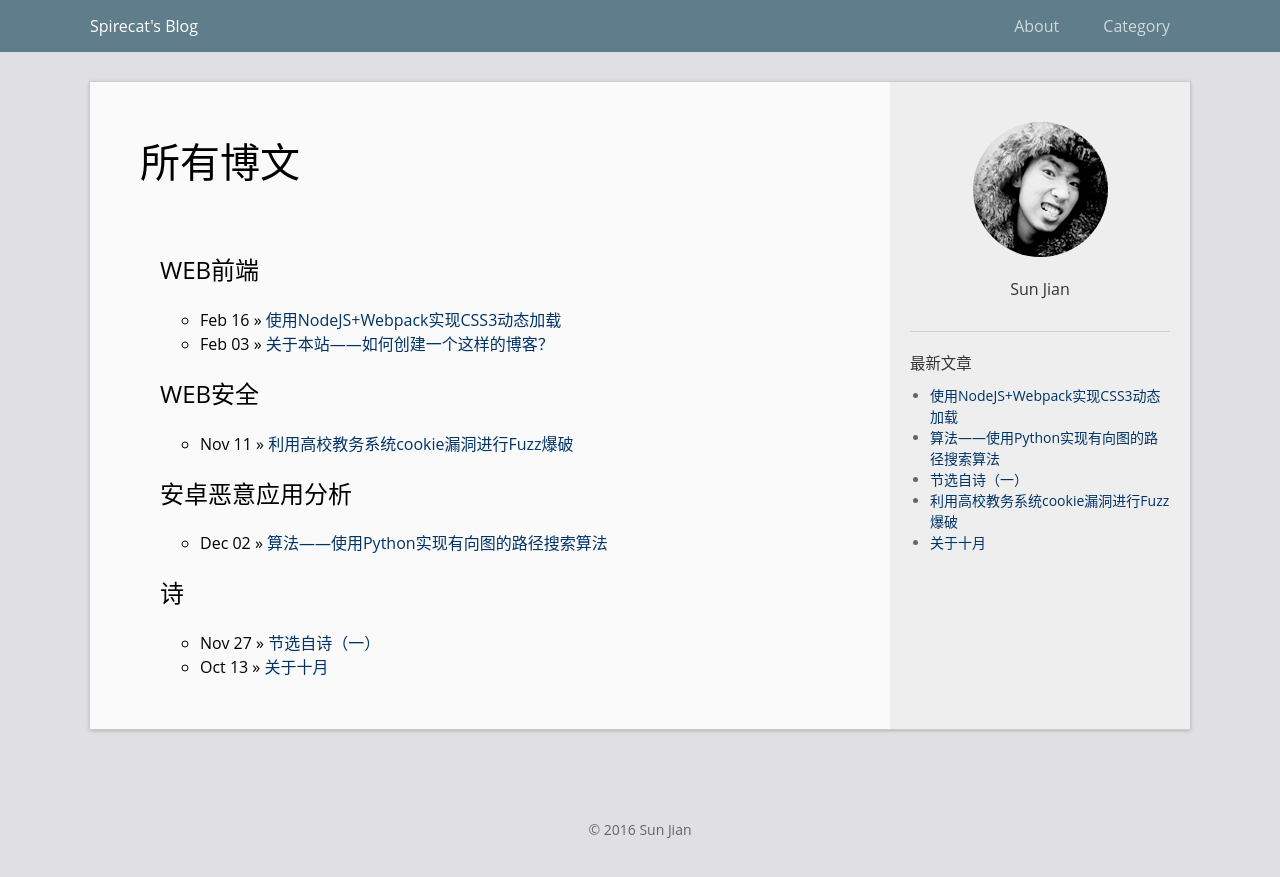
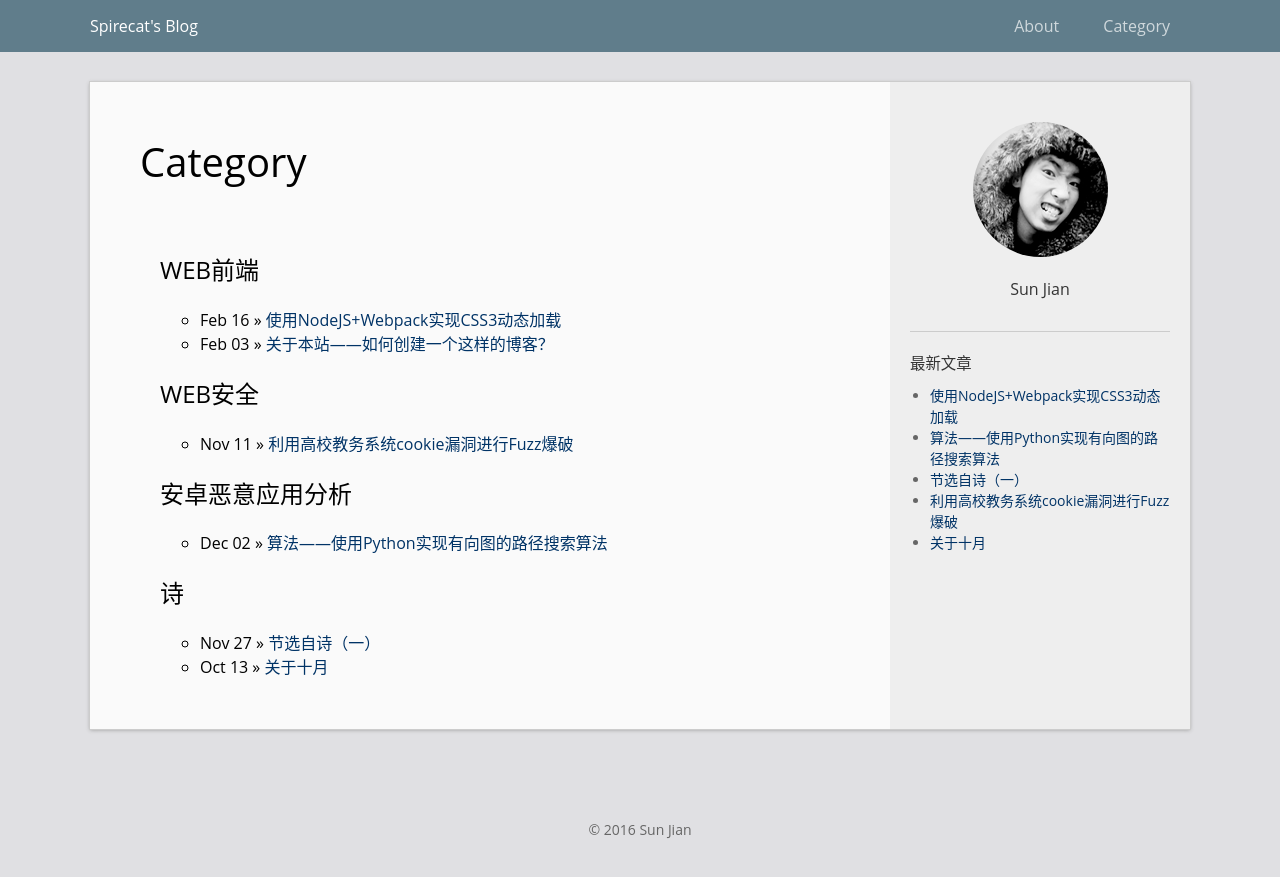
Before and after one commit to SpireCat/spirecat.github.io, a Jekyll site: the page built from category.html, in a window 1280 px wide. Shown: the top 877 px of the page. Built offline with Jekyll 4.4.1, drawn with Linux system fonts in a browser that asks for light colours.

Commit message:
change-details_6

```diff
--- a/category.html
+++ b/category.html
@@ -6,7 +6,7 @@ public: true
 ---
 
 <div class="home">
-  <h1 class="page-heading">所有博文</h1>
+  <h1 class="page-heading">Category</h1>
 
   <ul class="post-list">
 
```
